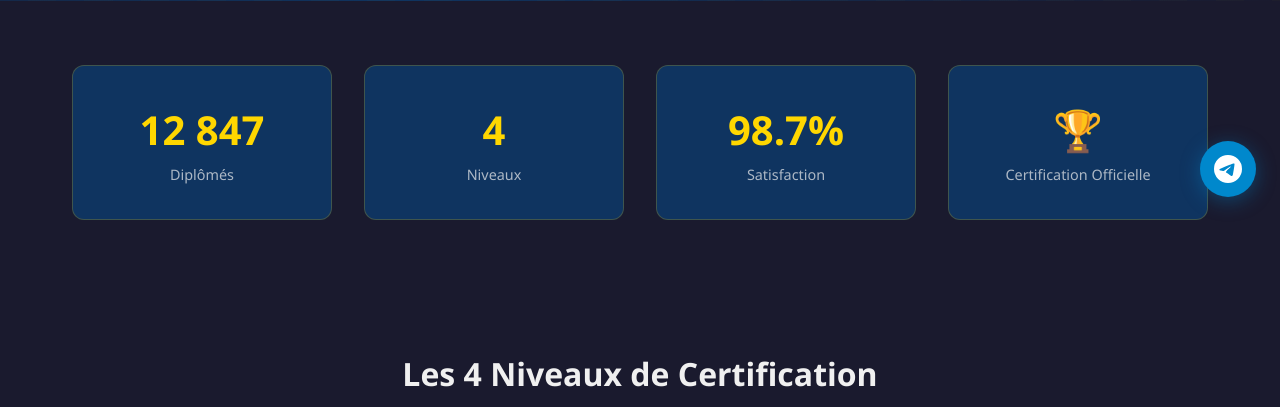
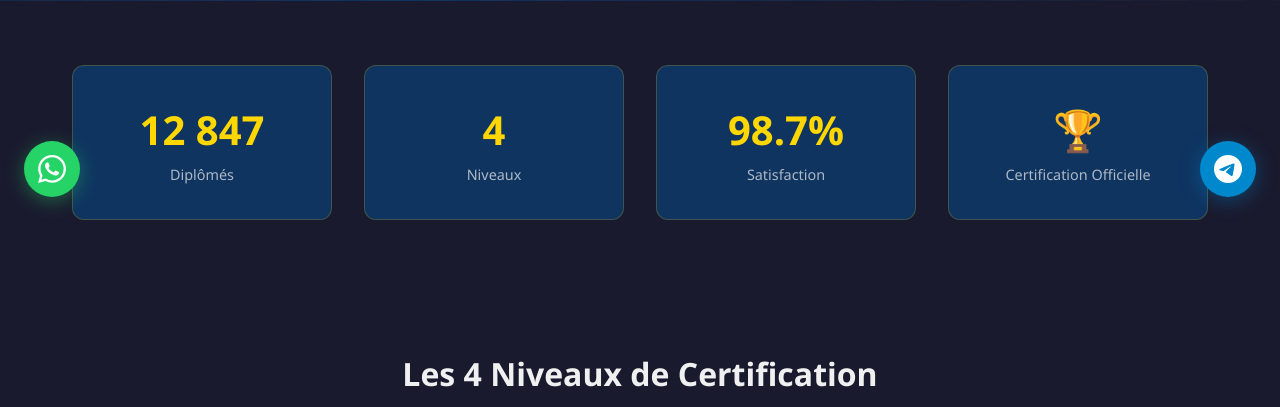
Before and after one commit to Beaute-Gar/bnc-otaku, a PHP site: page /index.html in a window 1280 px wide. Shown: the part 579-986 px from the top of the page. Run offline with PHP 8.4, Linux system fonts and the light colour scheme.

Commit message:
Ajout bouton flottant WhatsApp (vert) sur toutes les pages du site

```diff
--- a/frontend/css/style.css
+++ b/frontend/css/style.css
@@ -526,6 +526,33 @@ body {
   font-style: italic;
 }
 
+/* ====== BOUTON FLOTTANT WHATSAPP ====== */
+.whatsapp-float {
+  position: fixed;
+  bottom: 24px;
+  left: 24px;
+  z-index: 999;
+  width: 56px;
+  height: 56px;
+  background: #25D366;
+  border-radius: 50%;
+  display: flex;
+  align-items: center;
+  justify-content: center;
+  box-shadow: 0 4px 20px rgba(37,211,102,0.4);
+  transition: transform 0.3s, box-shadow 0.3s;
+  text-decoration: none;
+}
+.whatsapp-float:hover {
+  transform: scale(1.1);
+  box-shadow: 0 6px 28px rgba(37,211,102,0.6);
+}
+.whatsapp-float svg {
+  width: 28px;
+  height: 28px;
+  fill: white;
+}
+
 /* ====== BOUTON FLOTTANT TELEGRAM ====== */
 .telegram-float {
   position: fixed;
--- a/frontend/index.html
+++ b/frontend/index.html
@@ -109,6 +109,10 @@
     <svg viewBox="0 0 24 24"><path d="M11.944 0A12 12 0 0 0 0 12a12 12 0 0 0 12 12 12 12 0 0 0 12-12A12 12 0 0 0 12 0a12 12 0 0 0-.056 0zm4.962 7.224c.1-.002.321.023.465.14a.506.506 0 0 1 .171.325c.016.093.036.306.02.472-.18 1.898-.962 6.502-1.36 8.627-.168.9-.499 1.201-.82 1.23-.696.065-1.225-.46-1.9-.902-1.056-.693-1.653-1.124-2.678-1.8-1.185-.78-.417-1.21.258-1.91.177-.184 3.247-2.977 3.307-3.23.007-.032.014-.15-.056-.212s-.174-.041-.249-.024c-.106.024-1.793 1.14-5.061 3.345-.48.33-.913.49-1.302.48-.428-.008-1.252-.241-1.865-.44-.752-.245-1.349-.374-1.297-.789.027-.216.324-.437.893-.663 3.498-1.524 5.83-2.529 6.998-3.014 3.332-1.386 4.025-1.627 4.476-1.635z"/></svg>
   </a>
 
+  <a href="https://wa.me/237XXXXXXXXX" target="_blank" class="whatsapp-float" title="Discute sur WhatsApp">
+    <svg viewBox="0 0 24 24"><path d="M17.472 14.382c-.297-.149-1.758-.867-2.03-.967-.273-.099-.471-.148-.67.15-.197.297-.767.966-.94 1.164-.173.199-.347.223-.644.075-.297-.15-1.255-.463-2.39-1.475-.883-.788-1.48-1.761-1.653-2.059-.173-.297-.018-.458.13-.606.134-.133.298-.347.446-.52.149-.174.198-.298.298-.497.099-.198.05-.371-.025-.52-.075-.149-.669-1.612-.916-2.207-.242-.579-.487-.5-.669-.51-.173-.008-.371-.01-.57-.01-.198 0-.52.074-.792.372-.272.297-1.04 1.016-1.04 2.479 0 1.462 1.065 2.875 1.213 3.074.149.198 2.096 3.2 5.077 4.487.709.306 1.262.489 1.694.625.712.227 1.36.195 1.871.118.571-.085 1.758-.719 2.006-1.413.248-.694.248-1.289.173-1.413-.074-.124-.272-.198-.57-.347m-5.421 7.403h-.004a9.87 9.87 0 01-5.031-1.378l-.361-.214-3.741.982.998-3.648-.235-.374a9.86 9.86 0 01-1.51-5.26c.001-5.45 4.436-9.884 9.888-9.884 2.64 0 5.122 1.03 6.988 2.898a9.825 9.825 0 012.893 6.994c-.003 5.45-4.437 9.884-9.885 9.884m8.413-18.297A11.815 11.815 0 0012.05 0C5.495 0 .16 5.335.157 11.892c0 2.096.547 4.142 1.588 5.945L.057 24l6.305-1.654a11.882 11.882 0 005.683 1.448h.005c6.554 0 11.89-5.335 11.893-11.893a11.821 11.821 0 00-3.48-8.413z"/></svg>
+  </a>
+
   <script src="js/auth.js"></script>
   <script src="js/quiz.js"></script>
   <script>
--- a/frontend/login.html
+++ b/frontend/login.html
@@ -174,6 +174,10 @@
     <svg viewBox="0 0 24 24"><path d="M11.944 0A12 12 0 0 0 0 12a12 12 0 0 0 12 12 12 12 0 0 0 12-12A12 12 0 0 0 12 0a12 12 0 0 0-.056 0zm4.962 7.224c.1-.002.321.023.465.14a.506.506 0 0 1 .171.325c.016.093.036.306.02.472-.18 1.898-.962 6.502-1.36 8.627-.168.9-.499 1.201-.82 1.23-.696.065-1.225-.46-1.9-.902-1.056-.693-1.653-1.124-2.678-1.8-1.185-.78-.417-1.21.258-1.91.177-.184 3.247-2.977 3.307-3.23.007-.032.014-.15-.056-.212s-.174-.041-.249-.024c-.106.024-1.793 1.14-5.061 3.345-.48.33-.913.49-1.302.48-.428-.008-1.252-.241-1.865-.44-.752-.245-1.349-.374-1.297-.789.027-.216.324-.437.893-.663 3.498-1.524 5.83-2.529 6.998-3.014 3.332-1.386 4.025-1.627 4.476-1.635z"/></svg>
   </a>
 
+  <a href="https://wa.me/237XXXXXXXXX" target="_blank" class="whatsapp-float" title="Discute sur WhatsApp">
+    <svg viewBox="0 0 24 24"><path d="M17.472 14.382c-.297-.149-1.758-.867-2.03-.967-.273-.099-.471-.148-.67.15-.197.297-.767.966-.94 1.164-.173.199-.347.223-.644.075-.297-.15-1.255-.463-2.39-1.475-.883-.788-1.48-1.761-1.653-2.059-.173-.297-.018-.458.13-.606.134-.133.298-.347.446-.52.149-.174.198-.298.298-.497.099-.198.05-.371-.025-.52-.075-.149-.669-1.612-.916-2.207-.242-.579-.487-.5-.669-.51-.173-.008-.371-.01-.57-.01-.198 0-.52.074-.792.372-.272.297-1.04 1.016-1.04 2.479 0 1.462 1.065 2.875 1.213 3.074.149.198 2.096 3.2 5.077 4.487.709.306 1.262.489 1.694.625.712.227 1.36.195 1.871.118.571-.085 1.758-.719 2.006-1.413.248-.694.248-1.289.173-1.413-.074-.124-.272-.198-.57-.347m-5.421 7.403h-.004a9.87 9.87 0 01-5.031-1.378l-.361-.214-3.741.982.998-3.648-.235-.374a9.86 9.86 0 01-1.51-5.26c.001-5.45 4.436-9.884 9.888-9.884 2.64 0 5.122 1.03 6.988 2.898a9.825 9.825 0 012.893 6.994c-.003 5.45-4.437 9.884-9.885 9.884m8.413-18.297A11.815 11.815 0 0012.05 0C5.495 0 .16 5.335.157 11.892c0 2.096.547 4.142 1.588 5.945L.057 24l6.305-1.654a11.882 11.882 0 005.683 1.448h.005c6.554 0 11.89-5.335 11.893-11.893a11.821 11.821 0 00-3.48-8.413z"/></svg>
+  </a>
+
   <script>
     const API = '';
 
--- a/frontend/premium.html
+++ b/frontend/premium.html
@@ -88,6 +88,10 @@
     <svg viewBox="0 0 24 24"><path d="M11.944 0A12 12 0 0 0 0 12a12 12 0 0 0 12 12 12 12 0 0 0 12-12A12 12 0 0 0 12 0a12 12 0 0 0-.056 0zm4.962 7.224c.1-.002.321.023.465.14a.506.506 0 0 1 .171.325c.016.093.036.306.02.472-.18 1.898-.962 6.502-1.36 8.627-.168.9-.499 1.201-.82 1.23-.696.065-1.225-.46-1.9-.902-1.056-.693-1.653-1.124-2.678-1.8-1.185-.78-.417-1.21.258-1.91.177-.184 3.247-2.977 3.307-3.23.007-.032.014-.15-.056-.212s-.174-.041-.249-.024c-.106.024-1.793 1.14-5.061 3.345-.48.33-.913.49-1.302.48-.428-.008-1.252-.241-1.865-.44-.752-.245-1.349-.374-1.297-.789.027-.216.324-.437.893-.663 3.498-1.524 5.83-2.529 6.998-3.014 3.332-1.386 4.025-1.627 4.476-1.635z"/></svg>
   </a>
 
+  <a href="https://wa.me/237XXXXXXXXX" target="_blank" class="whatsapp-float" title="Discute sur WhatsApp">
+    <svg viewBox="0 0 24 24"><path d="M17.472 14.382c-.297-.149-1.758-.867-2.03-.967-.273-.099-.471-.148-.67.15-.197.297-.767.966-.94 1.164-.173.199-.347.223-.644.075-.297-.15-1.255-.463-2.39-1.475-.883-.788-1.48-1.761-1.653-2.059-.173-.297-.018-.458.13-.606.134-.133.298-.347.446-.52.149-.174.198-.298.298-.497.099-.198.05-.371-.025-.52-.075-.149-.669-1.612-.916-2.207-.242-.579-.487-.5-.669-.51-.173-.008-.371-.01-.57-.01-.198 0-.52.074-.792.372-.272.297-1.04 1.016-1.04 2.479 0 1.462 1.065 2.875 1.213 3.074.149.198 2.096 3.2 5.077 4.487.709.306 1.262.489 1.694.625.712.227 1.36.195 1.871.118.571-.085 1.758-.719 2.006-1.413.248-.694.248-1.289.173-1.413-.074-.124-.272-.198-.57-.347m-5.421 7.403h-.004a9.87 9.87 0 01-5.031-1.378l-.361-.214-3.741.982.998-3.648-.235-.374a9.86 9.86 0 01-1.51-5.26c.001-5.45 4.436-9.884 9.888-9.884 2.64 0 5.122 1.03 6.988 2.898a9.825 9.825 0 012.893 6.994c-.003 5.45-4.437 9.884-9.885 9.884m8.413-18.297A11.815 11.815 0 0012.05 0C5.495 0 .16 5.335.157 11.892c0 2.096.547 4.142 1.588 5.945L.057 24l6.305-1.654a11.882 11.882 0 005.683 1.448h.005c6.554 0 11.89-5.335 11.893-11.893a11.821 11.821 0 00-3.48-8.413z"/></svg>
+  </a>
+
   <script src="js/auth.js"></script>
   <script src="js/payment.js"></script>
   <script>if (!requireAuth()) {}</script>
--- a/frontend/quiz.html
+++ b/frontend/quiz.html
@@ -105,6 +105,10 @@
     <svg viewBox="0 0 24 24"><path d="M11.944 0A12 12 0 0 0 0 12a12 12 0 0 0 12 12 12 12 0 0 0 12-12A12 12 0 0 0 12 0a12 12 0 0 0-.056 0zm4.962 7.224c.1-.002.321.023.465.14a.506.506 0 0 1 .171.325c.016.093.036.306.02.472-.18 1.898-.962 6.502-1.36 8.627-.168.9-.499 1.201-.82 1.23-.696.065-1.225-.46-1.9-.902-1.056-.693-1.653-1.124-2.678-1.8-1.185-.78-.417-1.21.258-1.91.177-.184 3.247-2.977 3.307-3.23.007-.032.014-.15-.056-.212s-.174-.041-.249-.024c-.106.024-1.793 1.14-5.061 3.345-.48.33-.913.49-1.302.48-.428-.008-1.252-.241-1.865-.44-.752-.245-1.349-.374-1.297-.789.027-.216.324-.437.893-.663 3.498-1.524 5.83-2.529 6.998-3.014 3.332-1.386 4.025-1.627 4.476-1.635z"/></svg>
   </a>
 
+  <a href="https://wa.me/237XXXXXXXXX" target="_blank" class="whatsapp-float" title="Discute sur WhatsApp">
+    <svg viewBox="0 0 24 24"><path d="M17.472 14.382c-.297-.149-1.758-.867-2.03-.967-.273-.099-.471-.148-.67.15-.197.297-.767.966-.94 1.164-.173.199-.347.223-.644.075-.297-.15-1.255-.463-2.39-1.475-.883-.788-1.48-1.761-1.653-2.059-.173-.297-.018-.458.13-.606.134-.133.298-.347.446-.52.149-.174.198-.298.298-.497.099-.198.05-.371-.025-.52-.075-.149-.669-1.612-.916-2.207-.242-.579-.487-.5-.669-.51-.173-.008-.371-.01-.57-.01-.198 0-.52.074-.792.372-.272.297-1.04 1.016-1.04 2.479 0 1.462 1.065 2.875 1.213 3.074.149.198 2.096 3.2 5.077 4.487.709.306 1.262.489 1.694.625.712.227 1.36.195 1.871.118.571-.085 1.758-.719 2.006-1.413.248-.694.248-1.289.173-1.413-.074-.124-.272-.198-.57-.347m-5.421 7.403h-.004a9.87 9.87 0 01-5.031-1.378l-.361-.214-3.741.982.998-3.648-.235-.374a9.86 9.86 0 01-1.51-5.26c.001-5.45 4.436-9.884 9.888-9.884 2.64 0 5.122 1.03 6.988 2.898a9.825 9.825 0 012.893 6.994c-.003 5.45-4.437 9.884-9.885 9.884m8.413-18.297A11.815 11.815 0 0012.05 0C5.495 0 .16 5.335.157 11.892c0 2.096.547 4.142 1.588 5.945L.057 24l6.305-1.654a11.882 11.882 0 005.683 1.448h.005c6.554 0 11.89-5.335 11.893-11.893a11.821 11.821 0 00-3.48-8.413z"/></svg>
+  </a>
+
   <script src="js/auth.js"></script>
   <script src="js/ad-gate.js"></script>
   <script src="js/quiz.js"></script>
```
